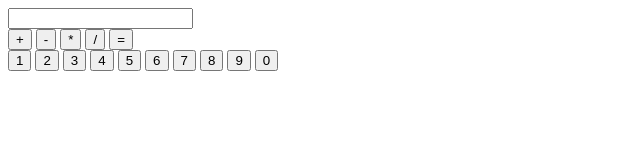
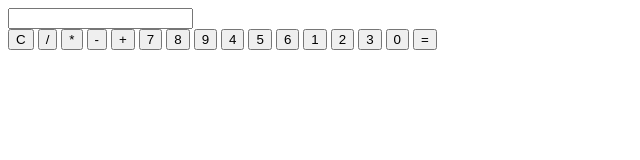
Before and after one commit to Yogs991/calculator, a plain HTML site: page main.html in a window 1280 px wide. Shown: the whole page, without its empty margins (0-640 px from the left). Drawn offline with Linux system fonts and the light colour scheme.

Commit message:
Edited html and js file

```diff
--- a/main.html
+++ b/main.html
@@ -3,32 +3,33 @@
 <head>
     <meta charset="UTF-8">
     <meta name="viewport" content="width=device-width, initial-scale=1.0">
-    <title>Document</title>
+    <title>Calculator</title>
+    <link rel="stylesheet" href="style.css">
 </head>
 <body>
     <div class="calculator">
         <div>
             <input type="display" readonly>
         </div>
-        <div class="opeations">
+        <div class="keys">
+            <button>C</button>
+            <button>/</button>
+            <button>*</button>
+            <button>-</button>
             <button>+</button>
-            <button>-</button>
-            <button>*</button>
-            <button>/</button>
+            <input type="button" class="btn" value="7">
+            <input type="button" class="btn" value="8">
+            <input type="button" class="btn" value="9">
+            <input type="button" class="btn" value="4">
+            <input type="button" class="btn" value="5">
+            <input type="button" class="btn" value="6">
+            <input type="button" class="btn" value="1">
+            <input type="button" class="btn" value="2">
+            <input type="button" class="btn" value="3">
+            <input type="button" class="btn" value="0">
             <button>=</button>
         </div>
-        <div class="numbers">
-            <button>1</button>
-            <button>2</button>
-            <button>3</button>
-            <button>4</button>
-            <button>5</button>
-            <button>6</button>
-            <button>7</button>
-            <button>8</button>
-            <button>9</button>
-            <button>0</button>
-        </div>
     </div>
+    <script src="main.js"></script>
 </body>
 </html>
--- a/main.js
+++ b/main.js
@@ -1,6 +1,16 @@
 // const firstNumber
 // const secondNumber
 // const operator
+
+const allBtns = document.querySelectorAll(".btn");
+allBtns.forEach(element=>{
+    element.addEventListener("click",buttons);
+});
+
+function buttons(e) {
+  const value = e.target.value;
+  document.getElementById("demo").innerHTML = value;
+}
 
 function add(){
 
```
